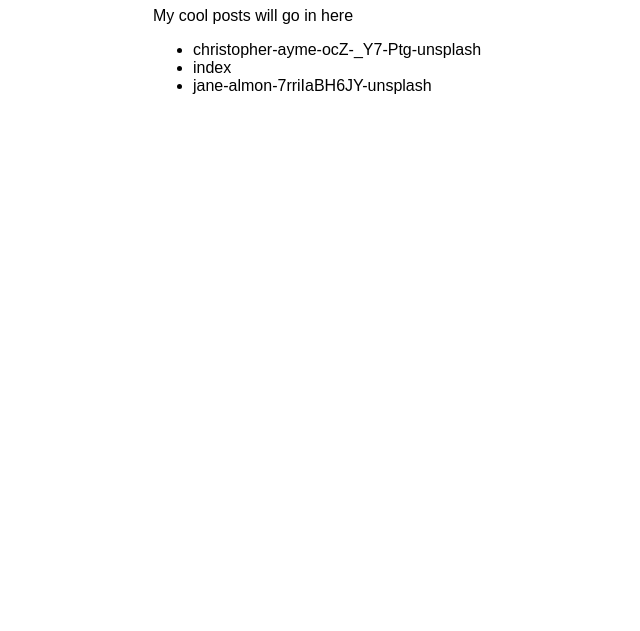
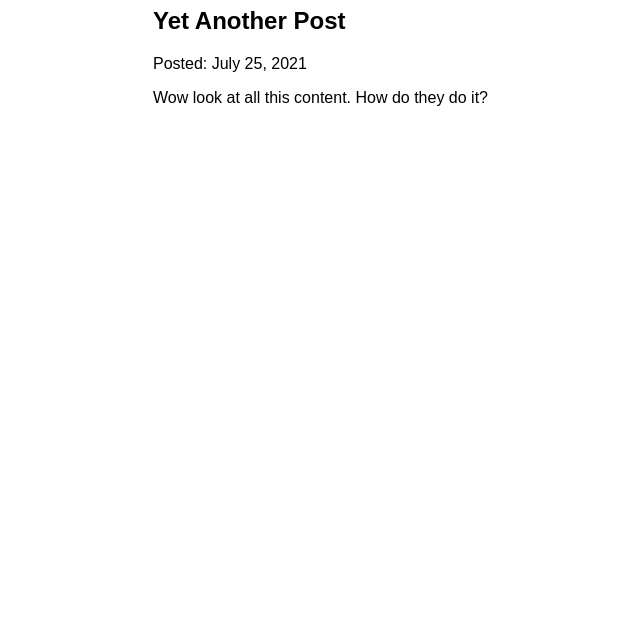
Before and after one commit to leecrossun/my-blog-2022-06-27, a Gatsby site: page /blog in a window 1280 px wide. Shown: the part 169-800 px from the top of the page, without its empty margins (237-877 px from the left). Built offline with nearby package versions, Linux system fonts and the light colour scheme; Gatsby itself is replaced by a stand-in of ours.

Commit message:
Add post detail list

```diff
--- a/gatsby-config.js
+++ b/gatsby-config.js
@@ -14,5 +14,6 @@ module.exports = {
         path: `${__dirname}/blog`,
       },
     },
+    "gatsby-plugin-mdx",
   ],
 };
--- a/package.json
+++ b/package.json
@@ -14,8 +14,11 @@
     "clean": "gatsby clean"
   },
   "dependencies": {
+    "@mdx-js/mdx": "^1.6.22",
+    "@mdx-js/react": "^1.6.22",
     "gatsby": "^4.17.1",
     "gatsby-plugin-image": "^2.17.0",
+    "gatsby-plugin-mdx": "^3.17.0",
     "gatsby-plugin-sharp": "^4.17.0",
     "gatsby-source-filesystem": "^4.17.0",
     "react": "^18.1.0",
--- a/src/pages/blog.js
+++ b/src/pages/blog.js
@@ -1,26 +1,33 @@
 import React from "react";
 import Layout from "../components/layout";
 import { graphql, useStaticQuery } from "gatsby";
+import { MDXRenderer } from "gatsby-plugin-mdx";
 
 function BlogPage() {
     const data = useStaticQuery(graphql`
     query {
-      allFile {
-        nodes {
-          name
+        allMdx(sort: { fields: frontmatter___date, order: DESC }) {
+          nodes {
+            frontmatter {
+              date(formatString: "MMMM D, YYYY")
+              title
+            }
+            id
+            body
+          }
         }
       }
-    }
   `);
   return (
     <Layout pageTitle="My Blog Posts">
-      <p>My cool posts will go in here</p>
-      <ul>
-        {data.allFile.nodes.map((node) => (
-          <li key={node.name}>{node.name}</li>
-        ))}
-      </ul>
-    </Layout>
+    {data.allMdx.nodes.map((node) => (
+      <article key={node.id}>
+        <h2>{node.frontmatter.title}</h2>
+        <p>Posted: {node.frontmatter.date}</p>
+        <MDXRenderer>{node.body}</MDXRenderer>
+      </article>
+    ))}
+  </Layout>
   );
 }
 
```
Also changed, not shown: src/pages/blog/index.js (added, +36 -0 lines), src/pages/blog/{mdxslug}.js (added, +25 -0 lines), 1 other file.
